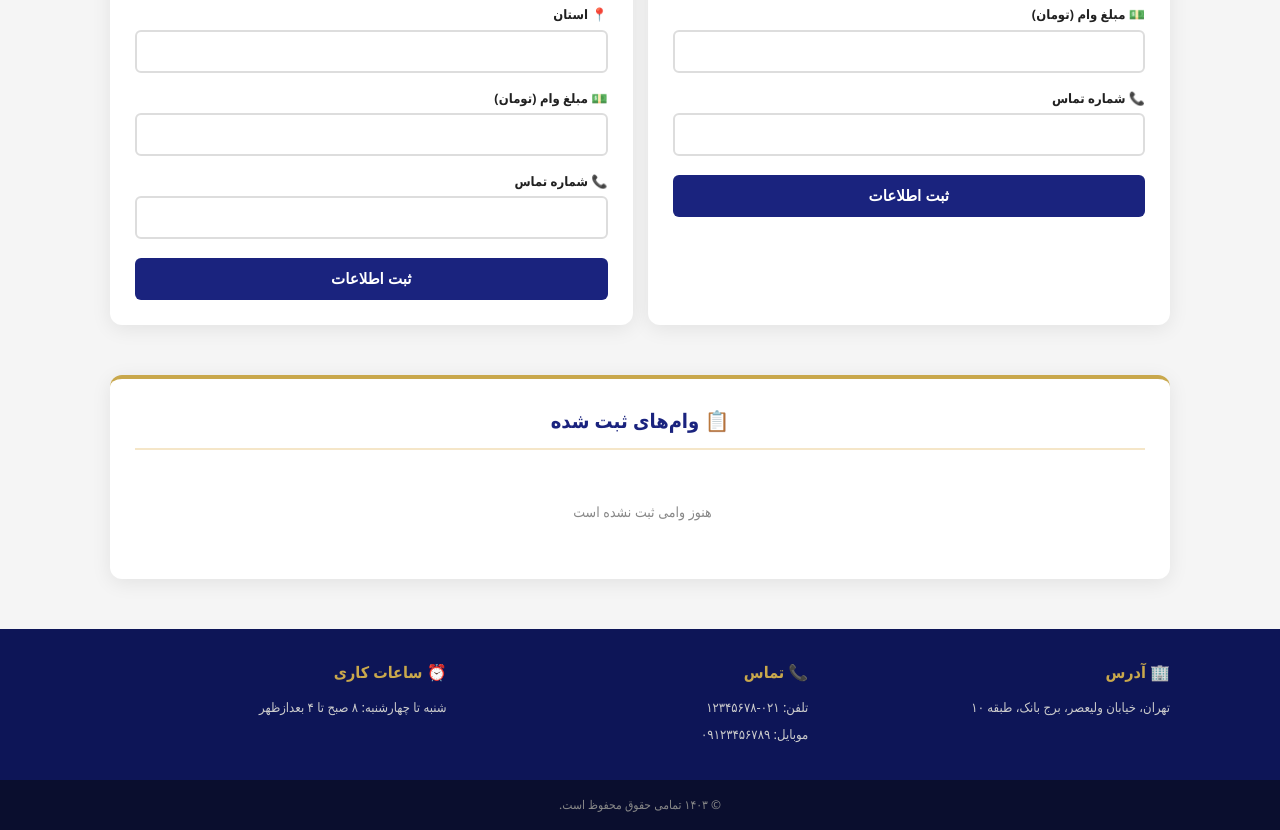
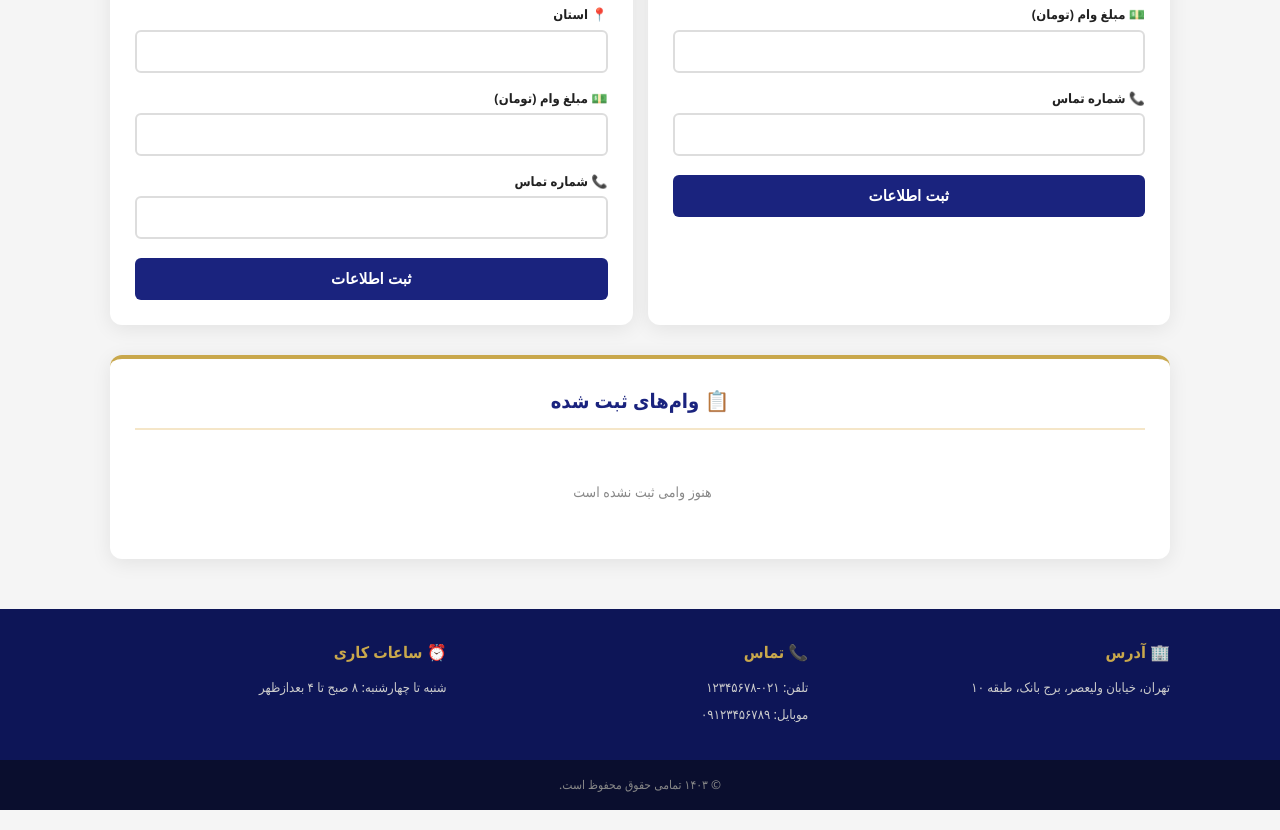
Before and after one commit to Ariaesmaeili/Ariaesmaeili.github.io, a plain HTML site: page index.html in a window 1280 px wide. Shown: the part 558-1388 px from the top of the page. Drawn offline with Linux system fonts and the light colour scheme.

Commit message:
Add files via upload

```diff
--- a/style.css
+++ b/style.css
@@ -206,12 +206,14 @@ body {
 
 /* ========== لیست وام‌های ثبت شده ========== */
 .loans-list-section {
-    margin-top: 50px;
+    margin-top: 30px;
     background: var(--white);
     border-radius: 12px;
     padding: 25px;
     box-shadow: 0 4px 20px rgba(0,0,0,0.08);
     border-top: 4px solid var(--gold);
+    width: 100%;
+    max-width: 100%;
 }
 
 .section-title-list {
```
